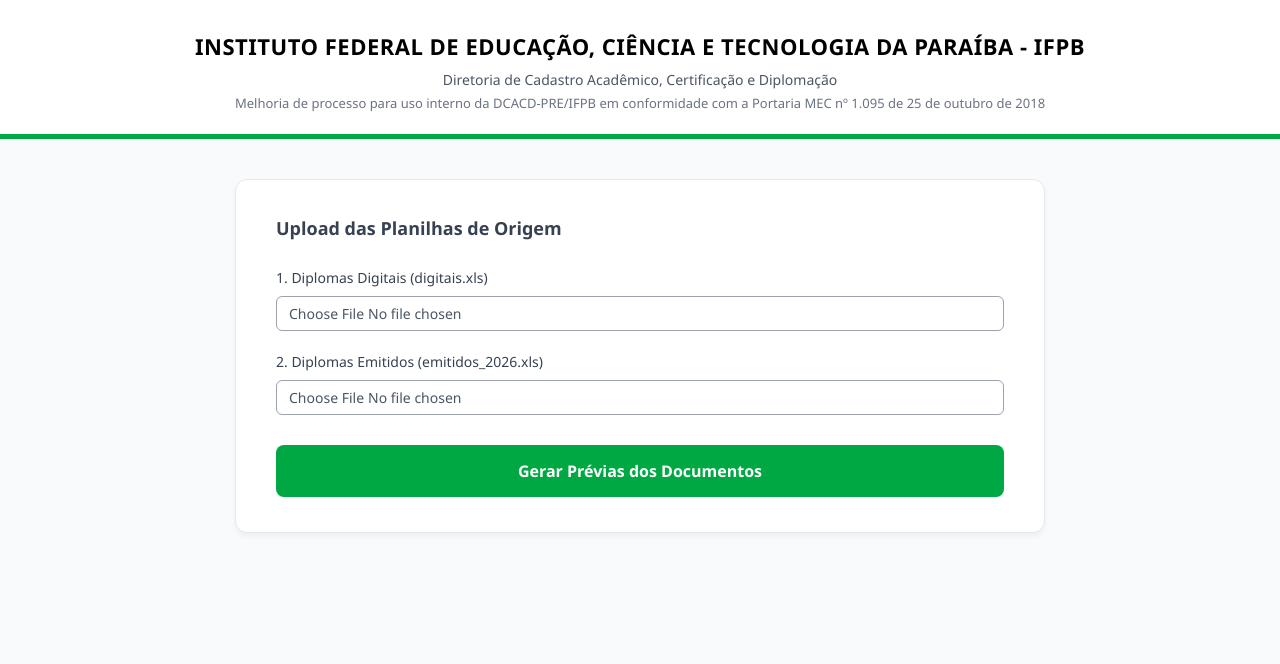
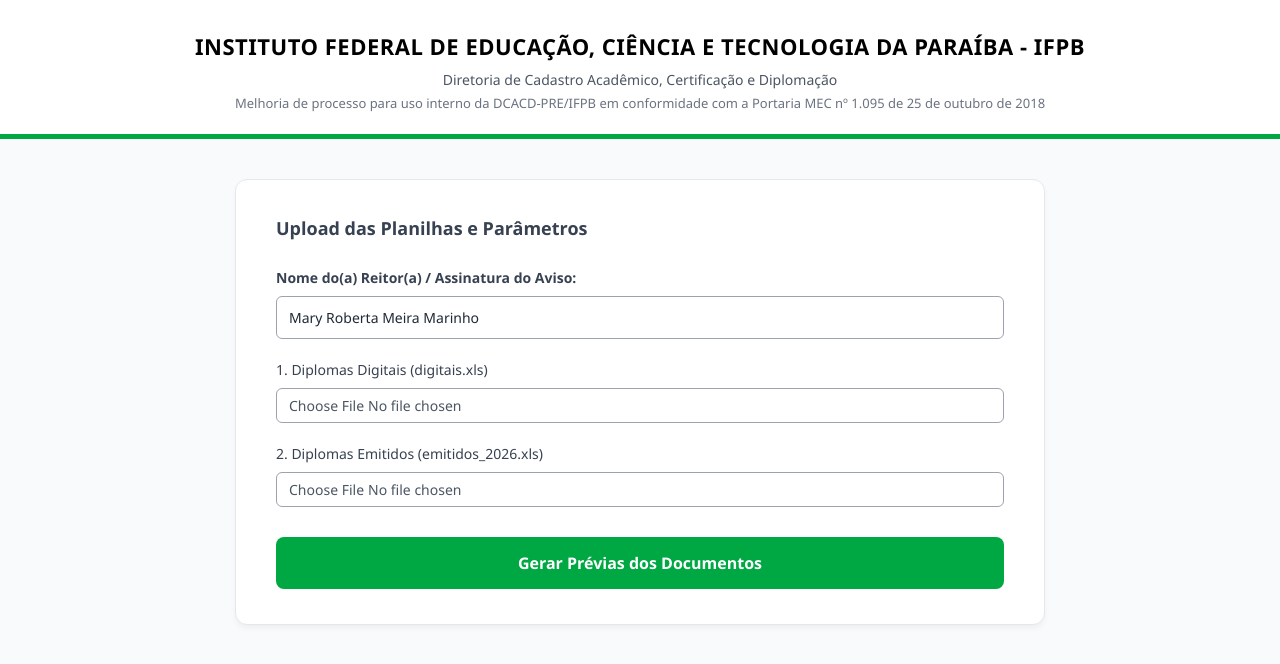
Before and after one commit to Petmarcos/automatiza-publicacao-diplomas, a React (Vite) app in the folder frontend/: page / in a window 1280 px wide. Shown: the top 664 px of the page. Built offline with nearby package versions, Linux system fonts and the light colour scheme.

Commit message:
fix: restabelecendo layout e resumo por livros e bordas

```diff
--- a/frontend/src/App.jsx
+++ b/frontend/src/App.jsx
@@ -3,6 +3,7 @@
 export default function App() {
   const [fileDigitais, setFileDigitais] = useState(null);
   const [fileEmitidos, setFileEmitidos] = useState(null);
+  const [nomeReitor, setNomeReitor] = useState("Mary Roberta Meira Marinho");
 
   const [loading, setLoading] = useState(false);
   const [resultado, setResultado] = useState(null);
@@ -22,7 +23,7 @@
     const formData = new FormData();
     formData.append("file_digitais", fileDigitais);
     formData.append("file_emitidos", fileEmitidos);
-    formData.append("nome_reitor", "Mary Roberta Meira Marinho");
+    formData.append("nome_reitor", nomeReitor);
     formData.append("cargo_reitor", "Reitora");
 
     try {
@@ -36,7 +37,6 @@
       }
 
       const data = await response.json();
-      console.log("Retorno do Backend:", data); // Inspecionar estrutura no DevTools (F12)
       setResultado(data);
     } catch (err) {
       alert(err.message);
@@ -84,8 +84,9 @@
     }
   };
 
-  // Mapeia todas as possíveis chaves que o backend pode usar para retornar pendências/inconsistências
-  const registrosSemCorrespondencia =
+  // Mapeia registros sem correspondência vindos da API ou detectados nos dados da tabela (campos nulos/vazios)
+  const obterRegistrosIncompletos = () => {
+    const daApi =
       resultado?.relatorio?.sem_correspondencia ||
       resultado?.relatorio?.inconsistencias ||
       resultado?.relatorio?.diplomas_sem_correspondencia ||
@@ -93,6 +94,20 @@
       resultado?.inconsistencias ||
       resultado?.diplomas_sem_correspondencia ||
       [];
+
+    if (daApi.length > 0) return daApi;
+
+    // Se a API não retornou a lista explícita, inspeciona os dados da tabela processada por linhas com colunas vazias
+    if (resultado?.relatorio?.dados_tabela) {
+      return resultado.relatorio.dados_tabela.filter(row => {
+        return Object.values(row).some(val => val === null || val === "" || val === undefined);
+      });
+    }
+
+    return [];
+  };
+
+  const registrosSemCorrespondencia = obterRegistrosIncompletos();
 
   return (
     <div style={{ backgroundColor: '#f8fafc', minHeight: '100vh', fontFamily: "'Segoe UI', system-ui, -apple-system, sans-serif", paddingBottom: '50px' }}>
@@ -113,13 +128,28 @@
       {/* CONTAINER PRINCIPAL */}
       <main style={{ maxWidth: '850px', margin: '40px auto 0 auto', padding: '0 20px' }}>
 
-        {/* CARD DE UPLOAD */}
+        {/* CARD DE UPLOAD E CONFIGURAÇÃO */}
         <div style={{ backgroundColor: '#ffffff', border: '1px solid #e5e7eb', borderRadius: '12px', padding: '35px 40px', boxShadow: '0 4px 6px -1px rgba(0, 0, 0, 0.05)' }}>
           <h2 style={{ fontSize: '18px', fontWeight: '600', color: '#374151', marginTop: 0, marginBottom: '25px' }}>
-            Upload das Planilhas de Origem
+            Upload das Planilhas e Parâmetros
           </h2>
 
           <form onSubmit={handleProcessar} style={{ display: 'flex', flexDirection: 'column', gap: '20px' }}>
+
+            {/* INPUT: NOME DO REITOR(A) */}
+            <div>
+              <label style={{ display: 'block', fontSize: '14px', color: '#374151', marginBottom: '8px', fontWeight: '600' }}>
+                Nome do(a) Reitor(a) / Assinatura do Aviso:
+              </label>
+              <input
+                type="text"
+                value={nomeReitor}
+                onChange={(e) => setNomeReitor(e.target.value)}
+                required
+                placeholder="Digite o nome do(a) reitor(a)"
+                style={{ width: '100%', padding: '10px 12px', borderRadius: '6px', border: '1px solid #9ca3af', fontSize: '14px', color: '#1f2937', boxSizing: 'border-box' }}
+              />
+            </div>
 
             {/* INPUT 1: DIPLOMAS DIGITAIS */}
             <div>
@@ -235,23 +265,28 @@
               </div>
             </div>
 
-            {/* ALERTA DE REGISTROS SEM CORRESPONDÊNCIA (FUNDO VERMELHO, LETRAS BRANCAS) */}
+            {/* ALERTA EM RED DE REGISTROS SEM CORRESPONDENTE EM EMITIDOS */}
             {registrosSemCorrespondencia.length > 0 && (
               <div style={{ backgroundColor: '#dc2626', color: '#ffffff', borderRadius: '12px', padding: '24px 30px', boxShadow: '0 4px 6px -1px rgba(0, 0, 0, 0.1)' }}>
-                <h4 style={{ margin: '0 0 12px 0', fontSize: '16px', fontWeight: '700', display: 'flex', alignItems: 'center', gap: '8px' }}>
-                  ⚠️ Registros em digitais.xls sem correspondentes em emitidos_2026.xls ({registrosSemCorrespondencia.length})
+                <h4 style={{ margin: '0 0 12px 0', fontSize: '16px', fontWeight: '700' }}>
+                  ⚠️ Registros com pendência no cruzamento ({registrosSemCorrespondencia.length})
                 </h4>
-                <p style={{ margin: '0 0 14px 0', fontSize: '13px', color: '#fef2f2' }}>
-                  Os seguintes alunos constam na planilha de digitais, mas não foram localizados na planilha de emitidos:
-                </p>
                 <ul style={{ margin: 0, paddingLeft: '20px', fontSize: '14px', lineHeight: '1.6', fontWeight: '500' }}>
                   {registrosSemCorrespondencia.map((item, idx) => {
                     if (typeof item === 'object' && item !== null) {
                       const matricula = item.matricula || item.MATRICULA || item.Matricula || item['Matrícula'] || item['MATRÍCULA'] || Object.values(item)[0];
                       const nome = item.nome || item.NOME || item.Nome || item['Nome do Aluno'] || item['NOME DO ALUNO'] || Object.values(item)[1];
-                      return <li key={idx}>{matricula} - {nome}</li>;
+                      return (
+                        <li key={idx}>
+                          {matricula} - {nome} - Diploma emitido em exercício anterior - Favor verificar
+                        </li>
+                      );
                     }
-                    return <li key={idx}>{String(item)}</li>;
+                    return (
+                      <li key={idx}>
+                        {String(item)} - Diploma emitido em exercício anterior - Favor verificar
+                      </li>
+                    );
                   })}
                 </ul>
               </div>
@@ -291,7 +326,7 @@
                         <tr key={index} style={{ borderBottom: '1px solid #f3f4f6', backgroundColor: index % 2 === 0 ? '#ffffff' : '#f9fafb' }}>
                           {Object.values(row).map((val, colIdx) => (
                             <td key={colIdx} style={{ padding: '8px 14px', color: '#4b5563', whiteSpace: 'nowrap' }}>
-                              {String(val)}
+                              {val === null || val === "" || val === undefined ? '-' : String(val)}
                             </td>
                           ))}
                         </tr>
```
Lines whose indentation alone changed are shown as unchanged.
